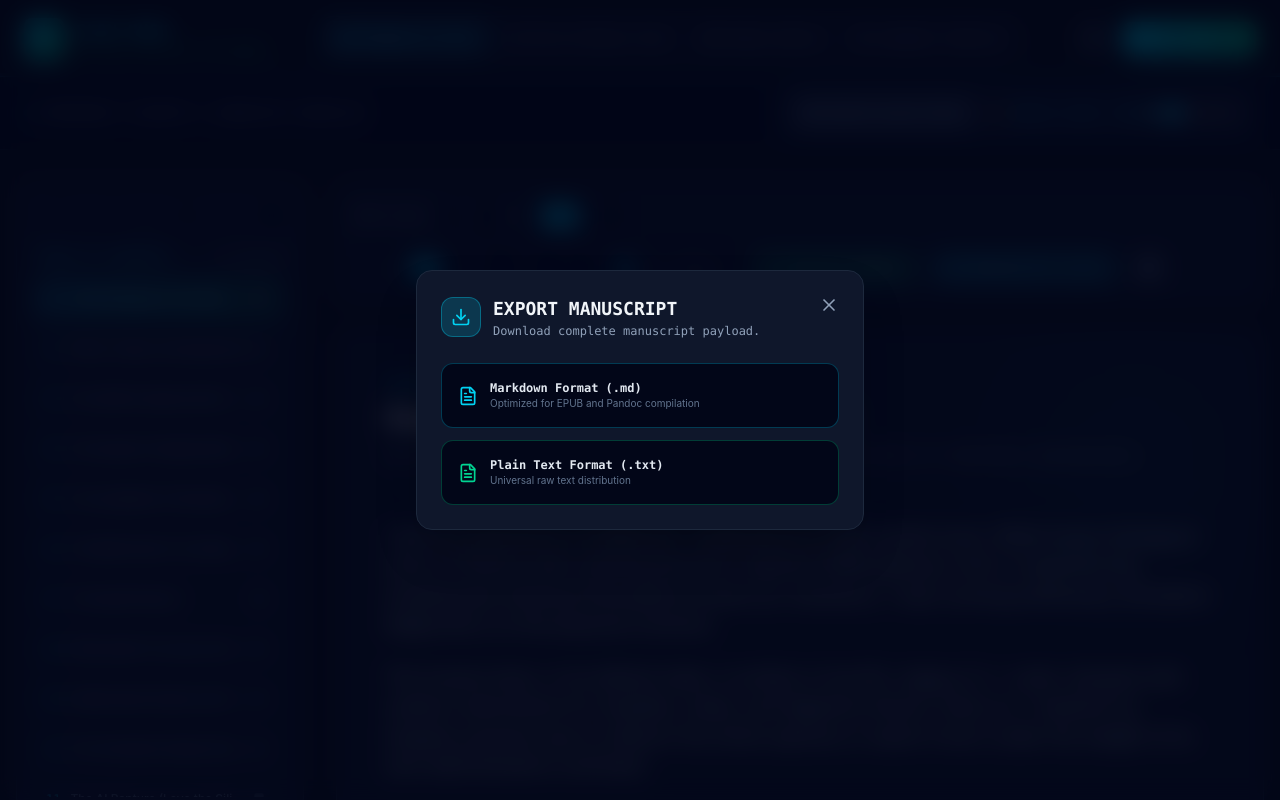
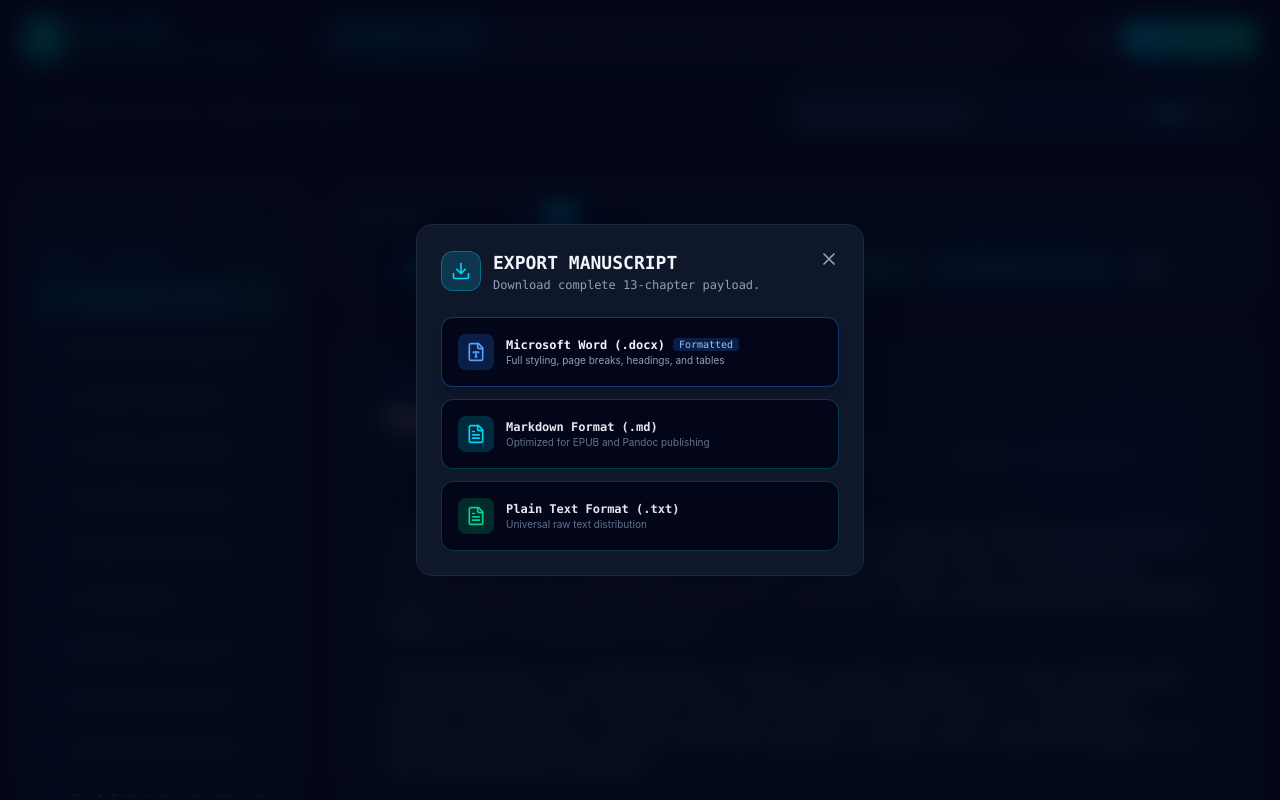
Before and after one commit to Nate-Mina/E.MUSK-AUTOBIO-PARODY, a React (Vite) app: page / in a window 1280 px wide. Both pictures are taken after a click on the button "Export Book". Shown: the top 800 px of the page. Built offline with nearby package versions, Linux system fonts and the light colour scheme.

Commit message:
feat(export): add support for DOCX file export
Introduced the `docx` library and a utility service to enable users to export the satirical autobiography as a formatted Word document, providing an alternative to existing markdown and text formats.

```diff
--- a/src/components/ExportModal.tsx
+++ b/src/components/ExportModal.tsx
@@ -3,10 +3,11 @@
  * SPDX-License-Identifier: Apache-2.0
  */
 
-import React from 'react';
-import { Download, X, FileText, CheckCircle2 } from 'lucide-react';
+import React, { useState } from 'react';
+import { Download, X, FileText, CheckCircle2, FileType, Loader2 } from 'lucide-react';
 import { CHAPTERS } from '../data/chapters';
 import { soundEngine } from '../utils/audio';
+import { generateDocxBlob } from '../utils/docxExport';
 
 interface ExportModalProps {
   isOpen: boolean;
@@ -14,6 +15,8 @@
 }
 
 export const ExportModal: React.FC<ExportModalProps> = ({ isOpen, onClose }) => {
+  const [isExportingDocx, setIsExportingDocx] = useState(false);
+
   if (!isOpen) return null;
 
   const handleDownload = (format: 'md' | 'txt') => {
@@ -39,6 +42,27 @@
     URL.revokeObjectURL(url);
   };
 
+  const handleDownloadDocx = async () => {
+    soundEngine.playClick();
+    setIsExportingDocx(true);
+    try {
+      const blob = await generateDocxBlob();
+      const url = URL.createObjectURL(blob);
+      const a = document.createElement('a');
+      a.href = url;
+      a.download = `Elon_Musk_Autobiography.docx`;
+      document.body.appendChild(a);
+      a.click();
+      document.body.removeChild(a);
+      URL.revokeObjectURL(url);
+    } catch (err) {
+      console.error('Failed to generate docx:', err);
+      alert('Failed to generate Word document. Please try again.');
+    } finally {
+      setIsExportingDocx(false);
+    }
+  };
+
   return (
     <div className="fixed inset-0 z-50 bg-slate-950/80 backdrop-blur-md flex items-center justify-center p-4">
       <div className="bg-slate-900 border border-slate-800 rounded-2xl max-w-md w-full p-6 shadow-2xl relative">
@@ -58,32 +82,63 @@
           </div>
           <div>
             <h3 className="text-lg font-bold font-mono text-slate-100">EXPORT MANUSCRIPT</h3>
-            <p className="text-xs font-mono text-slate-400">Download complete manuscript payload.</p>
+            <p className="text-xs font-mono text-slate-400">Download complete 13-chapter payload.</p>
           </div>
         </div>
 
         <div className="space-y-3">
+          {/* Microsoft Word (.docx) Option */}
+          <button
+            onClick={handleDownloadDocx}
+            disabled={isExportingDocx}
+            className="w-full p-4 bg-slate-950 border border-blue-500/40 hover:border-blue-400 rounded-xl flex items-center justify-between group transition-all text-left shadow-lg"
+          >
+            <div className="flex items-center gap-3">
+              <div className="w-9 h-9 rounded-lg bg-blue-500/20 flex items-center justify-center text-blue-400 shrink-0">
+                {isExportingDocx ? <Loader2 className="w-5 h-5 animate-spin" /> : <FileType className="w-5 h-5" />}
+              </div>
+              <div>
+                <div className="text-xs font-mono font-bold text-slate-100 flex items-center gap-2">
+                  <span>Microsoft Word (.docx)</span>
+                  <span className="text-[10px] px-1.5 py-0.2 bg-blue-500/20 text-blue-300 rounded font-normal">
+                    Formatted
+                  </span>
+                </div>
+                <div className="text-[10px] text-slate-400">
+                  {isExportingDocx ? 'Compiling Word Document...' : 'Full styling, page breaks, headings, and tables'}
+                </div>
+              </div>
+            </div>
+            <CheckCircle2 className="w-4 h-4 text-blue-400 opacity-0 group-hover:opacity-100 transition-opacity" />
+          </button>
+
+          {/* Markdown Option */}
           <button
             onClick={() => handleDownload('md')}
-            className="w-full p-4 bg-slate-950 border border-cyan-500/30 hover:border-cyan-500 rounded-xl flex items-center justify-between group transition-all"
+            className="w-full p-4 bg-slate-950 border border-cyan-500/30 hover:border-cyan-500 rounded-xl flex items-center justify-between group transition-all text-left"
           >
             <div className="flex items-center gap-3">
-              <FileText className="w-5 h-5 text-cyan-400" />
-              <div className="text-left">
+              <div className="w-9 h-9 rounded-lg bg-cyan-500/20 flex items-center justify-center text-cyan-400 shrink-0">
+                <FileText className="w-5 h-5" />
+              </div>
+              <div>
                 <div className="text-xs font-mono font-bold text-slate-200">Markdown Format (.md)</div>
-                <div className="text-[10px] text-slate-500">Optimized for EPUB and Pandoc compilation</div>
+                <div className="text-[10px] text-slate-500">Optimized for EPUB and Pandoc publishing</div>
               </div>
             </div>
             <CheckCircle2 className="w-4 h-4 text-cyan-500 opacity-0 group-hover:opacity-100 transition-opacity" />
           </button>
 
+          {/* Plain Text Option */}
           <button
             onClick={() => handleDownload('txt')}
-            className="w-full p-4 bg-slate-950 border border-emerald-500/30 hover:border-emerald-500 rounded-xl flex items-center justify-between group transition-all"
+            className="w-full p-4 bg-slate-950 border border-emerald-500/30 hover:border-emerald-500 rounded-xl flex items-center justify-between group transition-all text-left"
           >
             <div className="flex items-center gap-3">
-              <FileText className="w-5 h-5 text-emerald-400" />
-              <div className="text-left">
+              <div className="w-9 h-9 rounded-lg bg-emerald-500/20 flex items-center justify-center text-emerald-400 shrink-0">
+                <FileText className="w-5 h-5" />
+              </div>
+              <div>
                 <div className="text-xs font-mono font-bold text-slate-200">Plain Text Format (.txt)</div>
                 <div className="text-[10px] text-slate-500">Universal raw text distribution</div>
               </div>
--- /dev/null
+++ b/src/utils/docxExport.ts
@@ -0,0 +1,171 @@
+/**
+ * @license
+ * SPDX-License-Identifier: Apache-2.0
+ */
+
+import { Document, Packer, Paragraph, TextRun, HeadingLevel, AlignmentType } from 'docx';
+import { CHAPTERS } from '../data/chapters';
+
+export async function generateDocxBlob(): Promise<Blob> {
+  const children: Paragraph[] = [];
+
+  // Book Title
+  children.push(
+    new Paragraph({
+      alignment: AlignmentType.CENTER,
+      heading: HeadingLevel.TITLE,
+      spacing: { after: 200, before: 400 },
+      children: [
+        new TextRun({
+          text: 'ELON MUSK: THE END JUSTIFIES THE MEANS',
+          bold: true,
+          size: 36, // 18pt
+          font: 'Arial',
+        }),
+      ],
+    }),
+    new Paragraph({
+      alignment: AlignmentType.CENTER,
+      spacing: { after: 600 },
+      children: [
+        new TextRun({
+          text: 'A Satirical Autobiography Across Three Dimensions and Mars Orbit',
+          italics: true,
+          size: 24, // 12pt
+          color: '555555',
+          font: 'Arial',
+        }),
+      ],
+    })
+  );
+
+  // Iterate through all 13 chapters
+  CHAPTERS.forEach((c, index) => {
+    // Chapter Title
+    children.push(
+      new Paragraph({
+        pageBreakBefore: index > 0,
+        heading: HeadingLevel.HEADING_1,
+        spacing: { before: 400, after: 120 },
+        children: [
+          new TextRun({
+            text: `CHAPTER ${c.number}: ${c.title.toUpperCase()}`,
+            bold: true,
+            size: 28, // 14pt
+            font: 'Arial',
+            color: '003366',
+          }),
+        ],
+      }),
+      new Paragraph({
+        spacing: { after: 300 },
+        children: [
+          new TextRun({
+            text: c.subtitle,
+            italics: true,
+            size: 22, // 11pt
+            color: '666666',
+            font: 'Arial',
+          }),
+        ],
+      })
+    );
+
+    // Chapter Content
+    c.content.forEach((para) => {
+      if (para.startsWith('SUBHEADER: ')) {
+        const subheaderTitle = para.replace('SUBHEADER: ', '');
+        children.push(
+          new Paragraph({
+            heading: HeadingLevel.HEADING_2,
+            spacing: { before: 240, after: 120 },
+            children: [
+              new TextRun({
+                text: subheaderTitle,
+                bold: true,
+                size: 24, // 12pt
+                font: 'Arial',
+                color: '006699',
+              }),
+            ],
+          })
+        );
+      } else if (para.startsWith('- ')) {
+        children.push(
+          new Paragraph({
+            bullet: { level: 0 },
+            spacing: { after: 100 },
+            children: [
+              new TextRun({
+                text: para.replace('- ', ''),
+                size: 22,
+                font: 'Arial',
+              }),
+            ],
+          })
+        );
+      } else if (para.startsWith('|') && para.includes('|')) {
+        // Table row or divider
+        if (!para.includes('---')) {
+          const cells = para
+            .split('|')
+            .map((s) => s.trim())
+            .filter(Boolean);
+          children.push(
+            new Paragraph({
+              spacing: { after: 80 },
+              children: [
+                new TextRun({
+                  text: cells.join('   |   '),
+                  font: 'Courier New',
+                  size: 18,
+                  bold: para.toLowerCase().includes('category') || para.toLowerCase().includes('entity'),
+                }),
+              ],
+            })
+          );
+        }
+      } else if (para.includes('=') && (para.includes('/') || para.includes('^') || para.includes('-'))) {
+        children.push(
+          new Paragraph({
+            alignment: AlignmentType.CENTER,
+            spacing: { before: 180, after: 180 },
+            children: [
+              new TextRun({
+                text: para,
+                bold: true,
+                font: 'Courier New',
+                size: 20,
+                color: '004488',
+              }),
+            ],
+          })
+        );
+      } else {
+        children.push(
+          new Paragraph({
+            spacing: { after: 160 },
+            children: [
+              new TextRun({
+                text: para,
+                size: 22, // 11pt
+                font: 'Georgia',
+              }),
+            ],
+          })
+        );
+      }
+    });
+  });
+
+  const doc = new Document({
+    sections: [
+      {
+        properties: {},
+        children,
+      },
+    ],
+  });
+
+  return await Packer.toBlob(doc);
+}
```
Also changed, not shown: package.json (+5 -4 lines), 1 other file (tests, documents, lock files or other folders).
